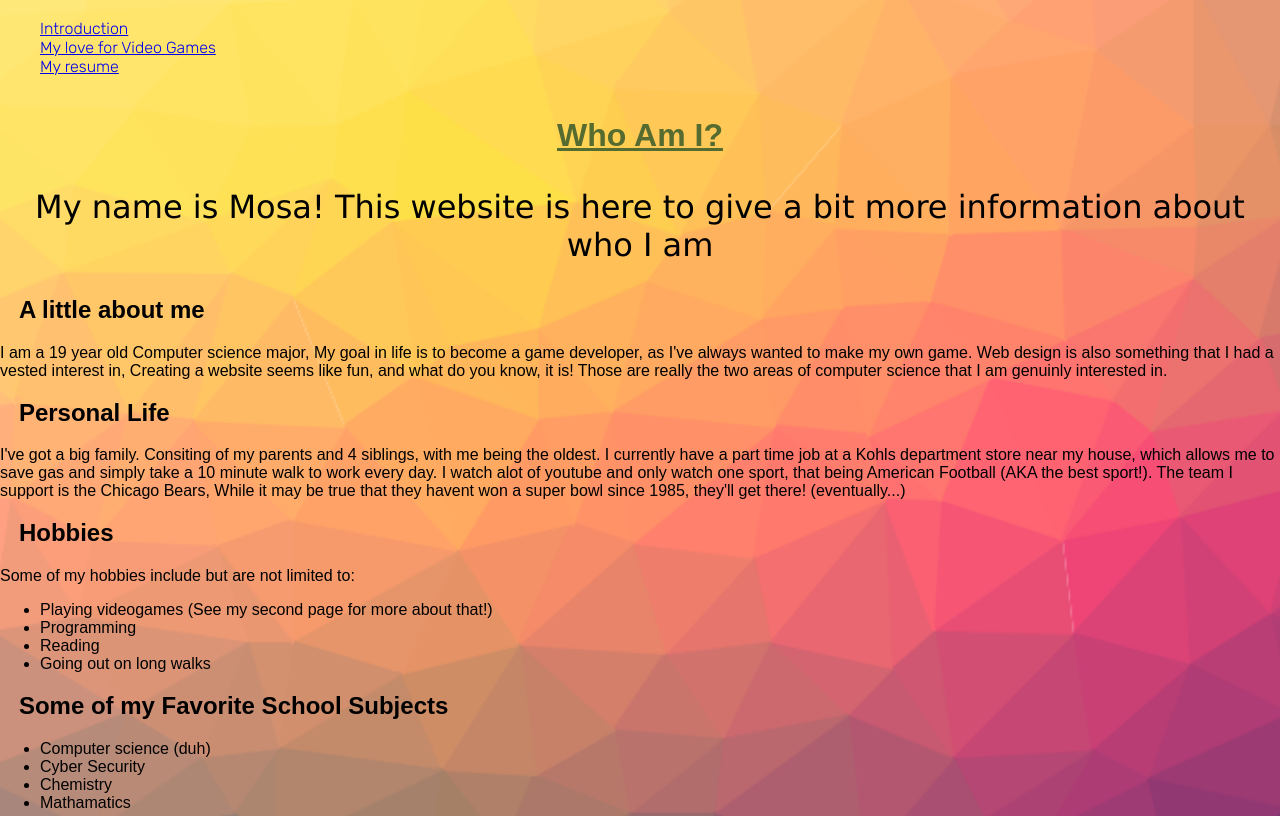
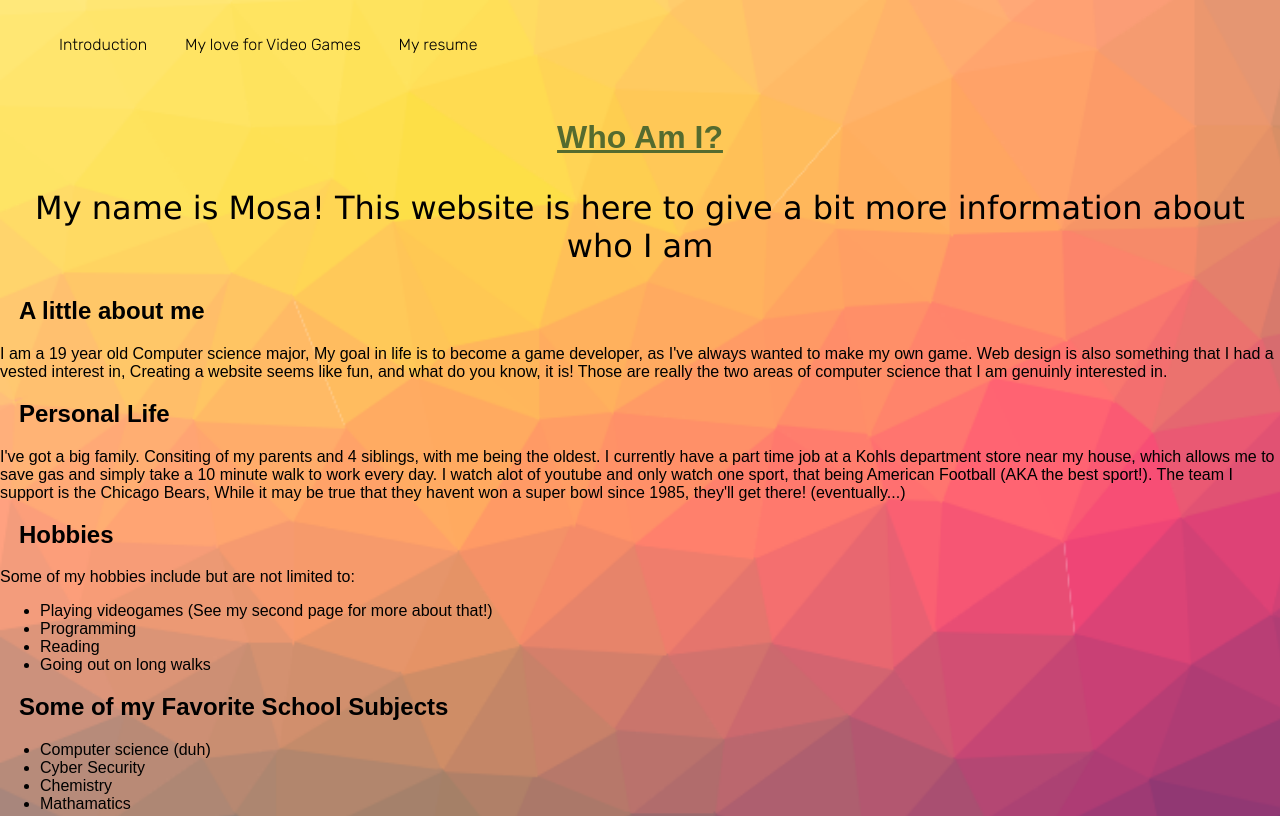
Before and after one commit to Mosa-code/Project-2-CSS, a plain HTML site: page index.html in a window 1280 px wide. Shown: the top 816 px of the page. Drawn offline with Linux system fonts and the light colour scheme.

Commit message:
fixing the navigation bar

```diff
--- a/Styles/style.css
+++ b/Styles/style.css
@@ -1,29 +1,24 @@
-.nav_bar{
+ul.nav_bar{
   font-family: 'Rubik', sans-serif;
-  display: block;
-  margin-top: auto;
-  padding-top: .5cm;
-  padding-bottom: .5cm;
+  height: 80px;
   list-style: none;
+
+  border: 2px black;
 }
 
-ol .nav_bar li{
-float: left;
+a:link, a:visited, a:hover, a:active{
+  text-decoration: none;
+  color: black;
+  border: #00b4f5 12px;
 }
 
-a:hover{
-  color: black;
+.nav_bar li{
+float: left;
+display: block;
+padding: .5cm;
+text-decoration-style: none;
 }
 
-
-.page1.page2.page3{
-float: left;
-text-align: center;
-display: block;
-margin: 0;
-padding: 0;
-
-}
 
 
 h1{
--- a/index.html
+++ b/index.html
@@ -14,11 +14,11 @@
 </head>
 <body class="onpage">
   <nav>
-    <ol class="nav_bar">
+    <ul class="nav_bar">
       <li class="page1"><a href="index.html" title="intropage">Introduction</a></li>
       <li id="onpage1" class="page2"><a href="page2.html" title="videogames">My love for Video Games</a></li>
       <li class="page3"><a href="page3.html" title="resume">My resume</a></li>
-    </ol>
+    </ul>
   </nav>
   <h1 class="Title">Who Am I?</h1>
   <p class="Intro">My name is Mosa! This website is here to give a bit more information about who I am</p>
```
Also changed, not shown: page2.html (+2 -2 lines), page3.html (+2 -2 lines).
